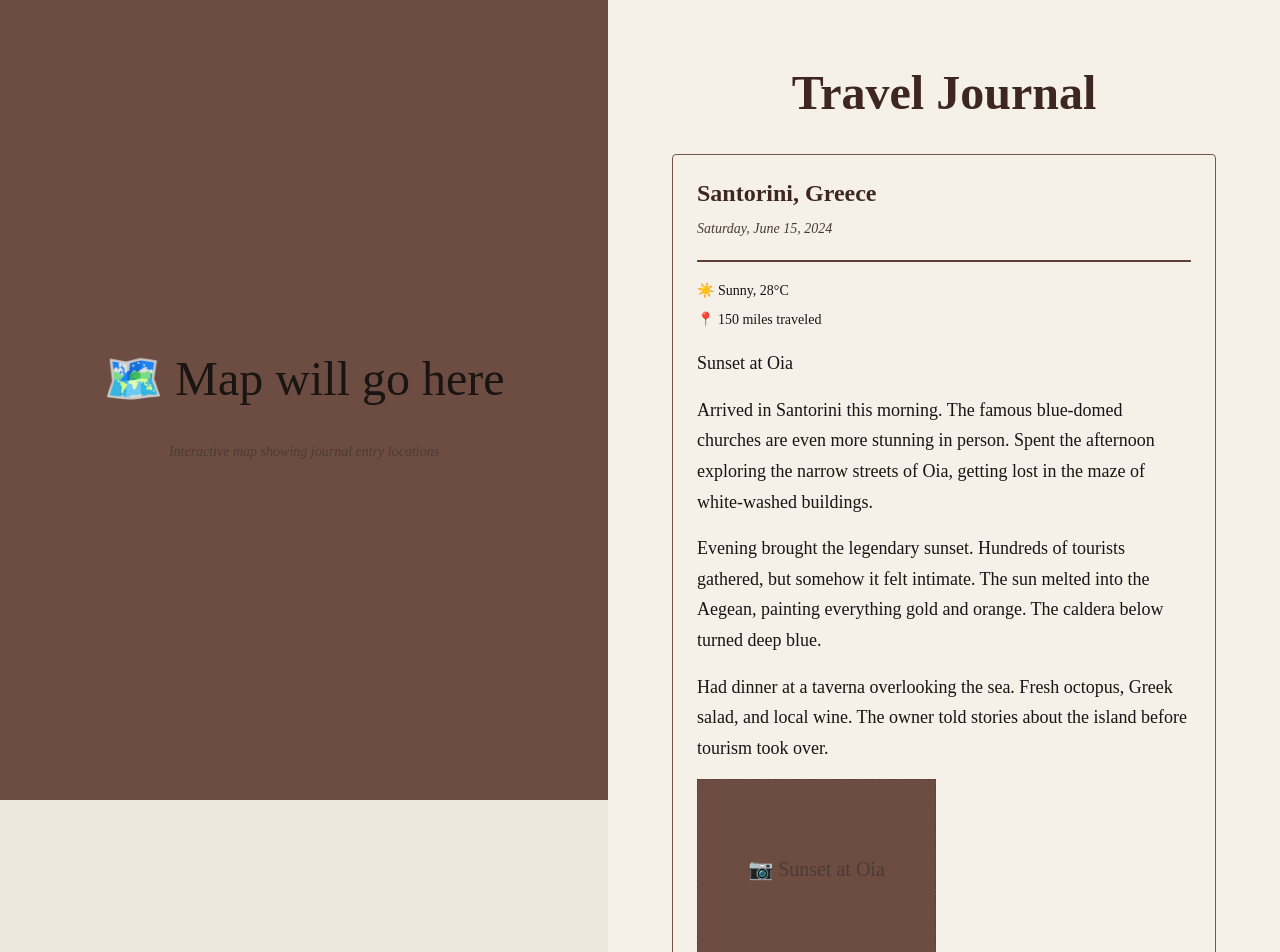
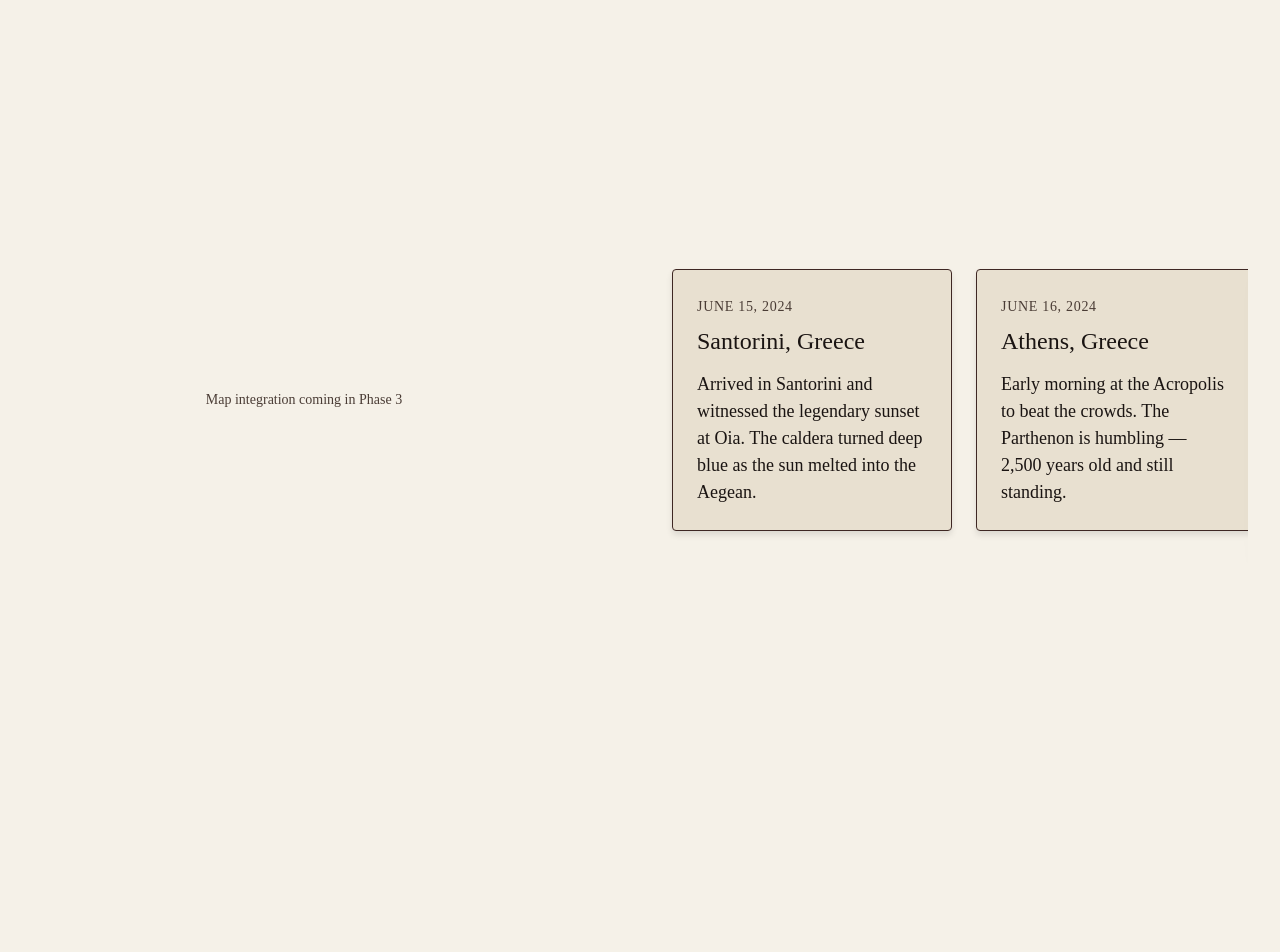
Before and after one commit to Serathian/reddyontheroad.com, a Next.js app: page / in a window 1280 px wide. Shown: the top 952 px of the page. After the commit the page ends 800 px from the top, so only its background shows below. Built offline with nearby package versions, Linux system fonts and the light colour scheme.

Commit message:
feat(02-03): integrate Carousel into home page
- Replace vertical entry list with Carousel component
- Add carouselWrapper with flexbox centering
- Simplify map placeholder to single line text
- Carousel renders in SplitLayout content pane
- Uses mockDailyEntries from existing mock data

```diff
--- a/app/page.module.css
+++ b/app/page.module.css
@@ -1,112 +1,18 @@
 /* app/page.module.css */
 .mapPlaceholder {
   display: flex;
-  flex-direction: column;
   align-items: center;
   justify-content: center;
-  height: 100vh;
-  background-color: var(--leather-light);
-  color: var(--ink-black);
-  font-family: var(--font-body);
-  text-align: center;
-  padding: var(--space-xl);
+  height: 100%;
+  background: var(--journal-paper);
+  color: var(--ink-faded);
+  font-family: var(--font-mono);
+  font-size: 0.875rem;
 }
 
-.mapPlaceholder p:first-child {
-  font-size: 3rem;
-  margin-bottom: var(--space-md);
-}
-
-.mapNote {
-  font-size: var(--text-sm);
-  color: var(--ink-faded);
-  font-style: italic;
-}
-
-.entriesList {
-  padding: var(--space-xl);
-  max-width: 800px;
-  margin: 0 auto;
-}
-
-.title {
-  font-family: var(--font-display);
-  font-size: var(--text-3xl);
-  color: var(--leather-dark);
-  margin-bottom: var(--space-xl);
-  text-align: center;
-}
-
-.entryCard {
-  background: var(--journal-paper);
-  border: 1px solid var(--leather-worn);
-  border-radius: 4px;
-  padding: var(--space-lg);
-  margin-bottom: var(--space-xl);
-  box-shadow: var(--shadow-sm);
-}
-
-.entryHeader {
-  border-bottom: 2px solid var(--leather-medium);
-  padding-bottom: var(--space-md);
-  margin-bottom: var(--space-md);
-}
-
-.location {
-  font-family: var(--font-heading);
-  font-size: var(--text-xl);
-  color: var(--leather-dark);
-  margin: 0 0 var(--space-xs) 0;
-}
-
-.date {
-  font-family: var(--font-body);
-  font-size: var(--text-sm);
-  color: var(--ink-faded);
-  font-style: italic;
-}
-
-.weather,
-.distance {
-  font-size: var(--text-sm);
-  color: var(--ink-black);
-  margin: var(--space-xs) 0;
-}
-
-.diary {
-  margin: var(--space-md) 0;
-  font-family: var(--font-body);
-  font-size: var(--text-base);
-  line-height: 1.7;
-  color: var(--ink-black);
-}
-
-.diary p {
-  margin-bottom: var(--space-md);
-}
-
-.photos {
-  display: grid;
-  grid-template-columns: repeat(auto-fill, minmax(200px, 1fr));
-  gap: var(--space-md);
-  margin-top: var(--space-md);
-}
-
-.photoPlaceholder {
-  aspect-ratio: 4/3;
-  background-color: var(--leather-light);
-  border: 1px dashed var(--leather-medium);
+.carouselWrapper {
   display: flex;
   align-items: center;
-  justify-content: center;
-  font-size: var(--text-lg);
-  color: var(--ink-faded);
+  height: 100%;
+  overflow: hidden; /* Prevent double scrollbars */
 }
-
-.photos figcaption {
-  font-size: var(--text-sm);
-  color: var(--ink-faded);
-  font-style: italic;
-  margin-top: var(--space-xs);
-  text-align: center;
-}
--- a/app/page.tsx
+++ b/app/page.tsx
@@ -1,4 +1,5 @@
 import SplitLayout from './components/SplitLayout/SplitLayout'
+import { Carousel } from './components/Carousel/Carousel'
 import { mockDailyEntries } from '@/lib/mockData'
 import styles from './page.module.css'
 
@@ -7,61 +8,12 @@ export default function Home() {
     <SplitLayout
       map={
         <div className={styles.mapPlaceholder}>
-          <p>🗺️ Map will go here</p>
-          <p className={styles.mapNote}>
-            Interactive map showing journal entry locations
-          </p>
+          <p>Map integration coming in Phase 3</p>
         </div>
       }
       content={
-        <div className={styles.entriesList}>
-          <h1 className={styles.title}>Travel Journal</h1>
-
-          {mockDailyEntries.map((entry) => (
-            <article key={entry.id} className={styles.entryCard}>
-              <header className={styles.entryHeader}>
-                <h2 className={styles.location}>{entry.location}</h2>
-                <time className={styles.date}>
-                  {new Date(entry.date).toLocaleDateString('en-US', {
-                    weekday: 'long',
-                    year: 'numeric',
-                    month: 'long',
-                    day: 'numeric'
-                  })}
-                </time>
-              </header>
-
-              {entry.weather && (
-                <p className={styles.weather}>☀️ {entry.weather}</p>
-              )}
-
-              {entry.distanceMiles && (
-                <p className={styles.distance}>
-                  📍 {entry.distanceMiles} miles traveled
-                </p>
-              )}
-
-              <div className={styles.diary}>
-                {/* For now, render diary as plain text - markdown parsing in Phase 2 */}
-                {entry.diary.split('\n\n').map((paragraph, i) => (
-                  <p key={i}>{paragraph.replace(/^# /, '')}</p>
-                ))}
-              </div>
-
-              {entry.photos && entry.photos.length > 0 && (
-                <div className={styles.photos}>
-                  {entry.photos.map((photo, i) => (
-                    <figure key={i}>
-                      <div className={styles.photoPlaceholder}>
-                        📷 {photo.caption || 'Photo'}
-                      </div>
-                      <figcaption>{photo.caption}</figcaption>
-                    </figure>
-                  ))}
-                </div>
-              )}
-            </article>
-          ))}
+        <div className={styles.carouselWrapper}>
+          <Carousel entries={mockDailyEntries} />
         </div>
       }
     />
```
